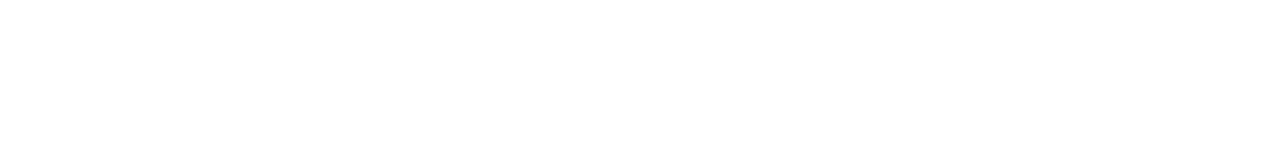
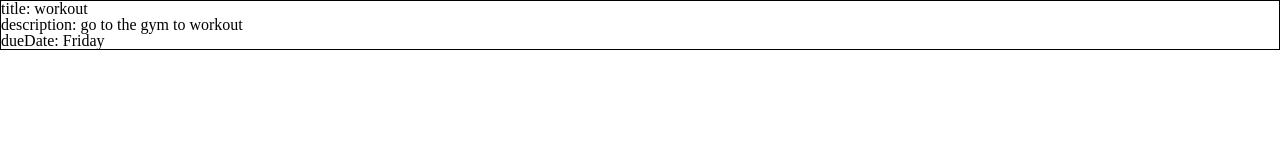
Before and after one commit to aaronlmjohnson/todo-list, a website built with webpack: page dist/index.html in a window 1280 px wide. Built offline with nearby package versions, Linux system fonts and the light colour scheme.

Commit message:
able to create simple todo card with title description and date

```diff
--- /dev/null
+++ b/src/CardElement.js
@@ -0,0 +1,21 @@
+
+export const cardElement = (cardData)=>{
+    //take the card Data and create cards out of it by outputting
+    //each element in a list/paragraphs within a div
+    const attributes = cardData.getAttributes();
+    const content = document.getElementById("content");
+    const create = ()=>{
+        const card = document.createElement("div");
+        card.classList.add("card");
+        for(const attr in attributes){
+            const element = document.createElement("p");
+            element.innerText = `${attr}: ${attributes[attr]}`;
+            card.appendChild(element);
+        }
+        content.appendChild(card);
+    }
+
+    return {
+        create
+    };
+}
--- /dev/null
+++ b/src/TodoCardData.js
@@ -0,0 +1,24 @@
+export const todoCardData = (title, description, dueDate)=>{
+    const _title = title;
+    const _description = description;
+    const _dueDate = dueDate;
+
+    // const getTitle = ()=> _title;
+    // const getDescription = ()=> _description;
+    // const getDueDate = ()=> _dueDate;
+
+    const getAttributes = ()=>{
+        return {
+            title: _title,
+            description: _description,
+            dueDate: _dueDate
+        }
+    }
+
+    return {
+        getAttributes
+    //    getTitle,
+    //    getDescription,
+    //    getDueDate
+    };
+};
--- a/src/assets/styles/style.css
+++ b/src/assets/styles/style.css
@@ -1,3 +1,54 @@
-div {
-    background: green;
+/* http://meyerweb.com/eric/tools/css/reset/
+   v2.0 | 20110126
+   License: none (public domain)
+*/
+
+html, body, div, span, applet, object, iframe,
+h1, h2, h3, h4, h5, h6, p, blockquote, pre,
+a, abbr, acronym, address, big, cite, code,
+del, dfn, em, img, ins, kbd, q, s, samp,
+small, strike, strong, sub, sup, tt, var,
+b, u, i, center,
+dl, dt, dd, ol, ul, li,
+fieldset, form, label, legend,
+table, caption, tbody, tfoot, thead, tr, th, td,
+article, aside, canvas, details, embed,
+figure, figcaption, footer, header, hgroup,
+menu, nav, output, ruby, section, summary,
+time, mark, audio, video {
+	margin: 0;
+	padding: 0;
+	border: 0;
+	font-size: 100%;
+	font: inherit;
+	vertical-align: baseline;
 }
+/* HTML5 display-role reset for older browsers */
+article, aside, details, figcaption, figure,
+footer, header, hgroup, menu, nav, section {
+	display: block;
+}
+body {
+	line-height: 1;
+}
+ol, ul {
+	list-style: none;
+}
+blockquote, q {
+	quotes: none;
+}
+blockquote:before, blockquote:after,
+q:before, q:after {
+	content: '';
+	content: none;
+}
+table {
+	border-collapse: collapse;
+	border-spacing: 0;
+}
+/***********************************/
+
+
+.card {
+    border: 1px solid black;
+}
--- a/src/index.js
+++ b/src/index.js
@@ -1 +1,10 @@
-import './assets/styles/style.css'
+import './assets/styles/style.css';
+import { todoCardData } from './TodoCardData';
+import { cardElement } from './CardElement'
+
+
+const data = todoCardData("workout", "go to the gym to workout", "Friday");
+
+const card = cardElement(data);
+
+card.create();
```
Also changed, not shown: 1 other file.
